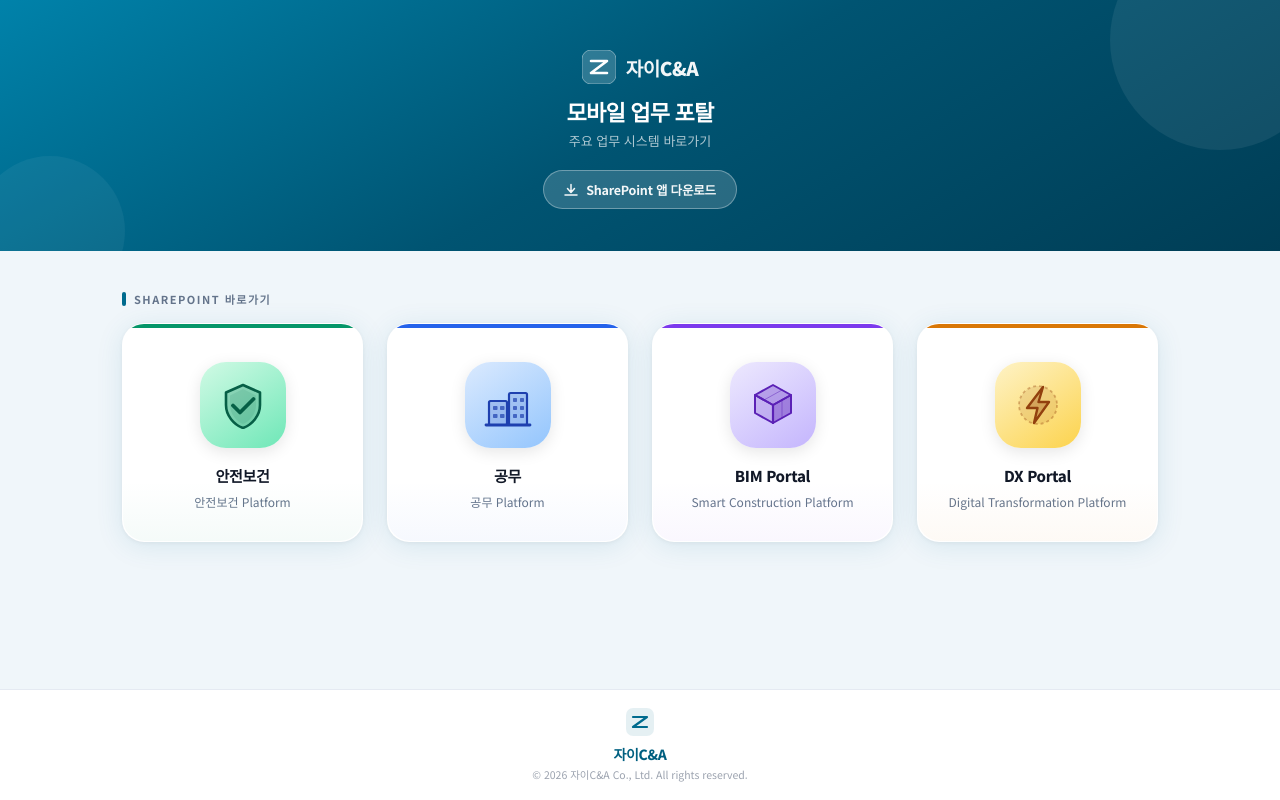
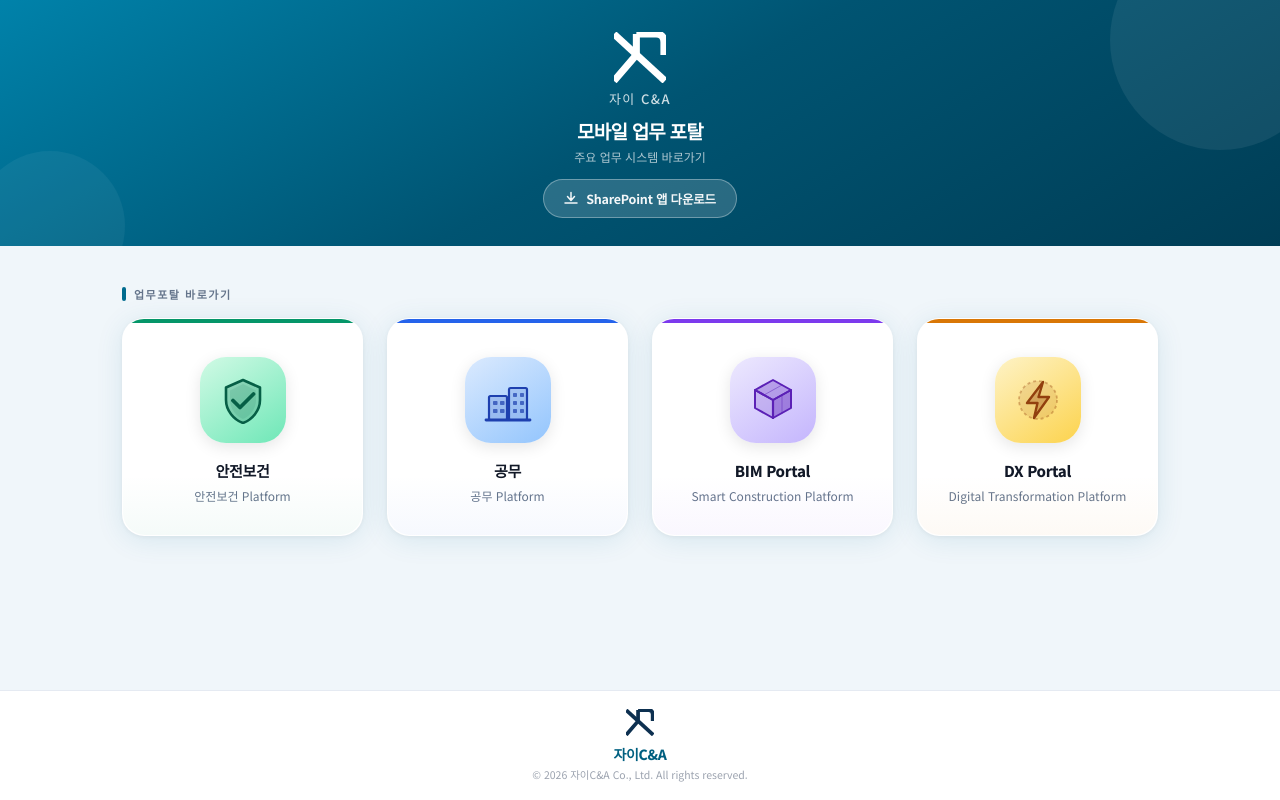
Before and after one commit to ipood-del/mobile-portal, a plain HTML site: page index.html in a window 1280 px wide. Drawn offline with Linux system fonts and the light colour scheme.

Commit message:
Replace logo with XI mark SVG, shrink header, update section label

```diff
--- a/index.html
+++ b/index.html
@@ -67,7 +67,7 @@
     .header {
       background: linear-gradient(150deg, #0082AA 0%, #005472 50%, #003D55 100%);
       color: #fff;
-      padding: 50px 24px 42px;
+      padding: 32px 24px 28px;
       position: relative;
       overflow: hidden;
       text-align: center;
@@ -87,29 +87,29 @@
     }
 
     .header-brand {
-      display: inline-flex; align-items: center; gap: 10px;
-      margin-bottom: 14px; position: relative;
+      display: flex; flex-direction: column; align-items: center;
+      gap: 6px; margin-bottom: 12px; position: relative;
     }
     .brand-name {
-      font-size: 19px; font-weight: 900; letter-spacing: -0.5px;
-      color: rgba(255,255,255,.95);
+      font-size: 13px; font-weight: 500; letter-spacing: 1.5px;
+      color: rgba(255,255,255,.80); text-transform: uppercase;
     }
 
     .header-title {
-      font-size: 22px; font-weight: 900;
+      font-size: 19px; font-weight: 900;
       letter-spacing: -0.8px; line-height: 1.2;
       position: relative;
     }
 
     .header-sub {
-      font-size: 13px; font-weight: 400;
-      color: rgba(255,255,255,.68); margin-top: 7px;
+      font-size: 12px; font-weight: 400;
+      color: rgba(255,255,255,.68); margin-top: 5px;
       position: relative;
     }
 
     .sharepoint-btn {
       display: inline-flex; align-items: center; gap: 8px;
-      margin-top: 20px;
+      margin-top: 14px;
       background: rgba(255,255,255,.16);
       border: 1.5px solid rgba(255,255,255,.32);
       border-radius: 24px; padding: 9px 20px;
@@ -303,13 +303,14 @@
 
   <!-- ── HEADER ── -->
   <header class="header">
-    <!-- 로고: 실제 로고 파일(icons/logo.png 등)로 교체 가능 -->
     <div class="header-brand">
-      <svg width="34" height="34" viewBox="0 0 34 34" fill="none" xmlns="http://www.w3.org/2000/svg" aria-hidden="true">
-        <rect width="34" height="34" rx="9" fill="rgba(255,255,255,0.18)" stroke="rgba(255,255,255,0.40)" stroke-width="1"/>
-        <path d="M9 11H25L9 23H25" stroke="white" stroke-width="2.6" stroke-linecap="round" stroke-linejoin="round"/>
+      <!-- 자이 XI 브랜드 마크 (SVG 재현) -->
+      <svg width="52" height="51" viewBox="0 0 200 196" fill="none" xmlns="http://www.w3.org/2000/svg" aria-label="자이C&amp;A 로고">
+        <line x1="0" y1="8" x2="196" y2="188" stroke="white" stroke-width="27"/>
+        <path d="M0,188 L86,88 L86,8" stroke="white" stroke-width="27" stroke-linejoin="miter"/>
+        <path d="M86,8 L162,8 Q192,8 192,38 L192,88" stroke="white" stroke-width="27"/>
       </svg>
-      <span class="brand-name">자이C&amp;A</span>
+      <span class="brand-name">자이 C&amp;A</span>
     </div>
     <h1 class="header-title">모바일 업무 포탈</h1>
     <p class="header-sub">주요 업무 시스템 바로가기</p>
@@ -324,8 +325,8 @@
 
   <!-- ── MAIN ── -->
   <main class="main">
-    <p class="section-label">SharePoint 바로가기</p>
-    <div class="grid" id="grid" role="list" aria-label="SharePoint 바로가기 목록"></div>
+    <p class="section-label">업무포탈 바로가기</p>
+    <div class="grid" id="grid" role="list" aria-label="업무포탈 바로가기 목록"></div>
     <noscript>
       <p class="no-js-msg">
         이 페이지는 JavaScript가 필요합니다.<br>
@@ -337,9 +338,11 @@
   <!-- ── FOOTER ── -->
   <footer class="footer">
     <div class="footer-mark">
-      <svg width="28" height="28" viewBox="0 0 28 28" fill="none" xmlns="http://www.w3.org/2000/svg" aria-hidden="true">
-        <rect width="28" height="28" rx="7" fill="#006B8E" opacity="0.10"/>
-        <path d="M7 9H21L7 19H21" stroke="#006B8E" stroke-width="2.2" stroke-linecap="round" stroke-linejoin="round"/>
+      <!-- 자이 XI 브랜드 마크 (푸터용 다크 컬러) -->
+      <svg width="28" height="27" viewBox="0 0 200 196" fill="none" xmlns="http://www.w3.org/2000/svg" aria-hidden="true">
+        <line x1="0" y1="8" x2="196" y2="188" stroke="#0D3050" stroke-width="27"/>
+        <path d="M0,188 L86,88 L86,8" stroke="#0D3050" stroke-width="27" stroke-linejoin="miter"/>
+        <path d="M86,8 L162,8 Q192,8 192,38 L192,88" stroke="#0D3050" stroke-width="27"/>
       </svg>
     </div>
     <div class="footer-brand">자이C&amp;A</div>
```
